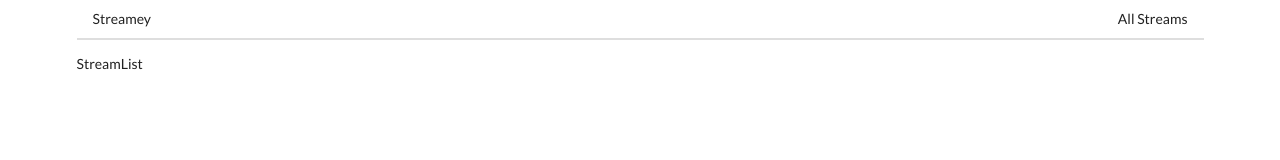
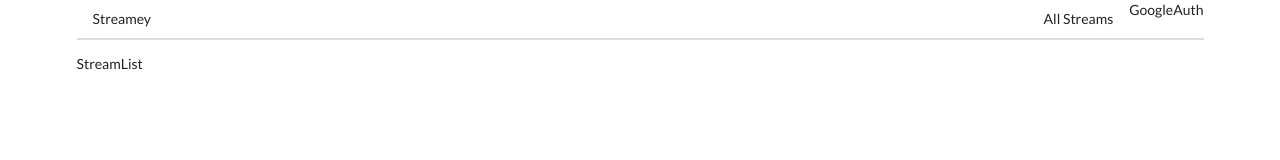
Before and after one commit to ypa/streams, a React (Create React App) app in the folder client/: page / in a window 1280 px wide. Shown: the top 160 px of the page. Built offline with nearby package versions, Linux system fonts and the light colour scheme.

Commit message:
Add minimum Google Auth component

```diff
--- /dev/null
+++ b/client/src/components/GoogleAuth.js
@@ -0,0 +1,9 @@
+import React from 'react';
+
+class GoogleAuth extends React.Component {
+  render () {
+    return <div>GoogleAuth</div>
+  }
+}
+
+export default GoogleAuth;
--- a/client/src/components/Header.js
+++ b/client/src/components/Header.js
@@ -1,5 +1,6 @@
 import React from 'react';
 import { Link } from 'react-router-dom';
+import GoogleAuth from './GoogleAuth';
 
 const Header = () => {
   return (
@@ -11,6 +12,7 @@ const Header = () => {
         <Link to="/" className="item">
           All Streams
         </Link>
+        <GoogleAuth />
       </div>
     </div>
   );
```
